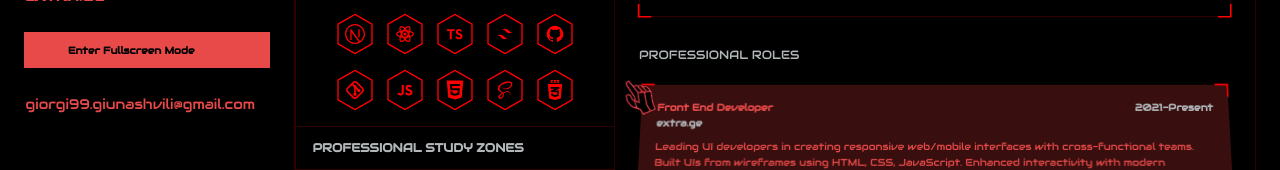
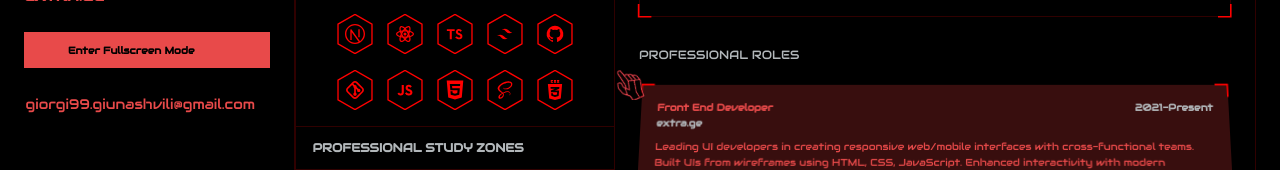
Before and after one commit to GGiunashvili/portfolio, a Next.js app: page / in a window 1280 px wide. Shown: the part 305-475 px from the top of the page. Built offline with nearby package versions, Linux system fonts and the light colour scheme; some icons are missing; a web font is replaced by a local one.

Commit message:
exact dimensions of the curso

```diff
--- a/components/CustomCursor.tsx
+++ b/components/CustomCursor.tsx
@@ -57,14 +57,15 @@ const CustomCursor = () => {
         willChange: "transform",
         WebkitBackfaceVisibility: "hidden",
         backfaceVisibility: "hidden",
+        // backgroundColor: "red",
       }}
     >
       <Image
         src="/crs.svg"
         alt="Custom Cursor"
-        width={50}
-        height={50}
-        className="w-[50px] h-[50px] "
+        width={30}
+        height={30}
+        className="w-[30px] h-[30px] "
       />
     </div>
   );
```
Also changed, not shown: public/crs.svg.
